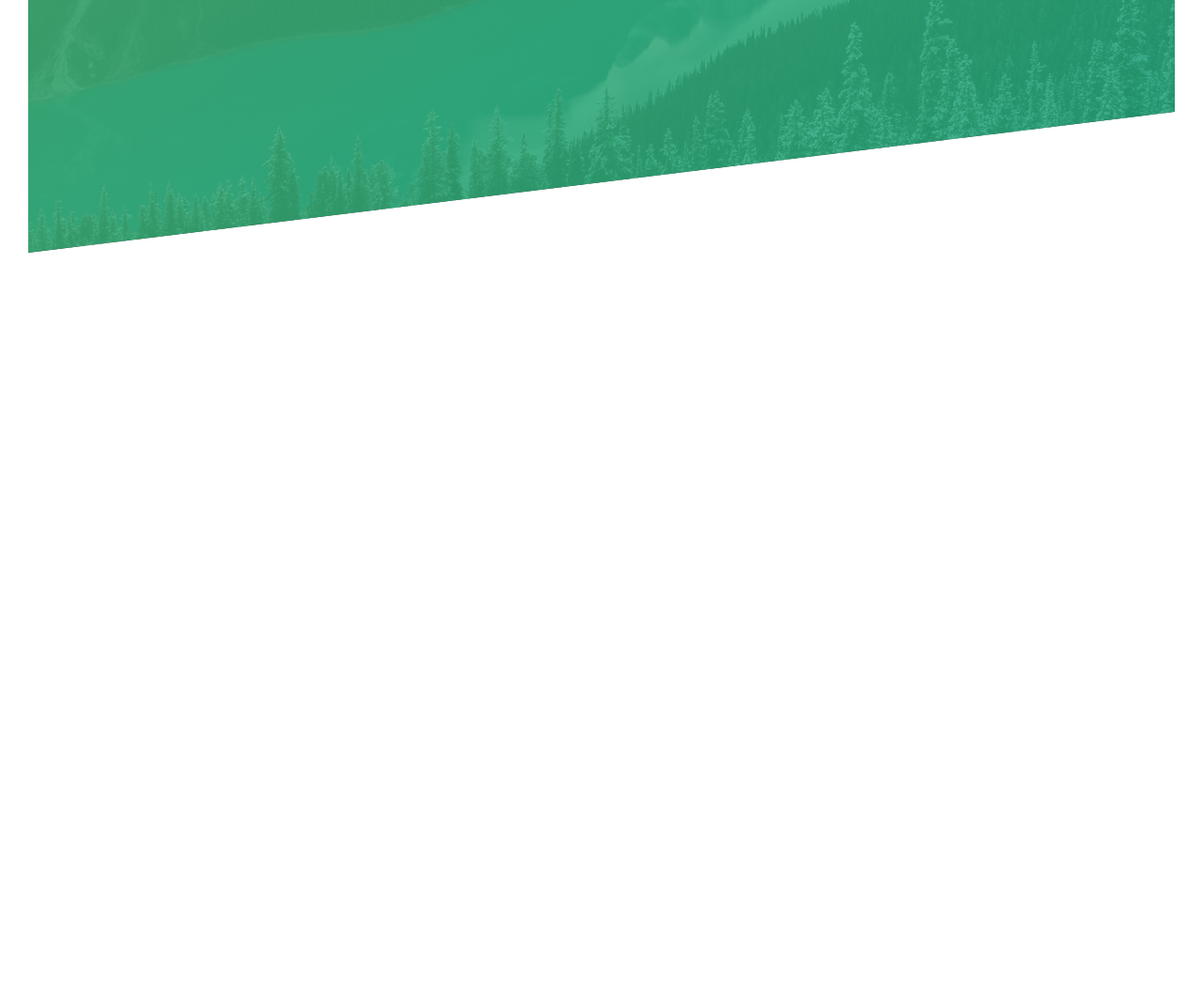
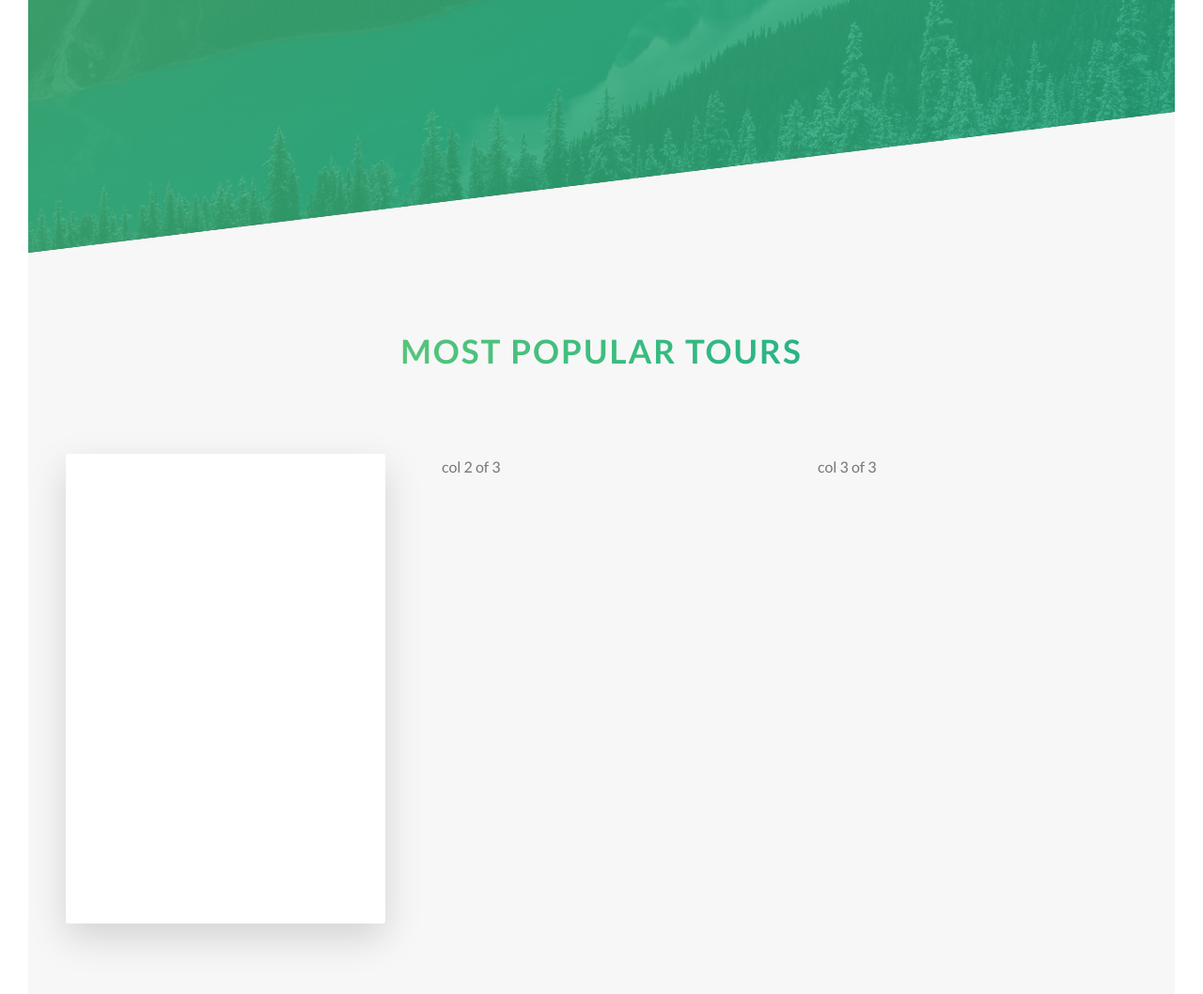
Before and after one commit to juliano-barros/cssLearning, a website: page index.html in a window 1280 px wide. Shown: the part 2146-3204 px from the top of the page at 94% size. Before the commit the page ends 2415 px from the top, so only its background shows below. Drawn offline with Linux system fonts and the light colour scheme.

Commit message:
Lecture 39

```diff
--- a/index.html
+++ b/index.html
@@ -97,7 +97,36 @@
                     </div>
                 </div>
             </section>
+            <section class="section-tours">
+                <div class="u-center-text u-margin-bottom-big">
+                    <h2 class="heading-secondary">
+                        Most popular tours
+                    </h2>
+                </div>
+
+                <div class="row">
+                    <div class="col-1-of-3">
+                        <div class="card">
+                            <div class="card__side card__side--front">
+                                FRONT
+                            </div>
+                            <div class="card__side card__side--back card__side--back-1">
+                                BACK
+                            </div>
+                        </div>
+                    </div>
+                    <div class="col-1-of-3">
+                        col 2 of 3
+                    </div>
+                    <div class="col-1-of-3">
+                        col 3 of 3
+                    </div>
+                </div>
+
+            </section>
         </main>
+
+
 
         <!--
         <section class="grid-test">
--- a/sass/abstract/_variables.scss
+++ b/sass/abstract/_variables.scss
@@ -4,6 +4,11 @@ $color-primary-light: #55c57a;
 $color-primary-dark: #28b485;
 $color-grey-light-1: #f7f7f7;
 
+$color-secondary-light: #ffb900;
+$color-secondary-dark: #ff7730;
+
+$color-tertiary-light: #2998ff;
+$color-tertiary-dark: #5643fa;
 
 $color-grey-dark: #777;
 $color-white : #fff;
--- /dev/null
+++ b/sass/components/_cards.scss
@@ -0,0 +1,45 @@
+.card{
+
+    perspective: 150rem;
+    -moz-perspective: 150rem;
+    position: relative;
+    height: 50rem;
+
+    &__side{
+
+        background-color: orangered;
+        height: 50rem;
+        transition: all .8s ease;
+        color: #fff;
+        font-size: 2rem;
+        width: 100%;
+
+        backface-visibility: hidden;
+
+        position: absolute;
+        top:0;
+        left:0;
+        border-radius: 3px;
+        box-shadow: 0 1.5rem 4rem rgba($color-black, .15);
+
+        &--front{
+            background-color: $color-white;
+        }
+        &--back{
+
+            transform: rotateY(180deg);
+            &-1{
+                background-image: linear-gradient( to right bottom, $color-secondary-light, $color-secondary-dark)
+            }
+        }
+
+    }
+
+    &:hover &__side--front{
+        transform: rotateY(180deg);
+    }
+    &:hover &__side--back{
+        transform: rotateY(0);
+    }
+
+}
--- a/sass/main.scss
+++ b/sass/main.scss
@@ -10,6 +10,7 @@
 @import "components/button";
 @import "components/composition";
 @import "components/feature-box";
+@import "components/cards";
 
 @import "layout/header";
 @import "layout/grid";
--- a/sass/pages/_home.scss
+++ b/sass/pages/_home.scss
@@ -21,3 +21,11 @@
     }
 
 }
+
+.section-tours{
+    background-color: $color-grey-light-1;
+    padding: 25rem 0 50rem 0;
+    margin-top: -10rem;
+
+
+}
```
Also changed, not shown: css/style.css.
